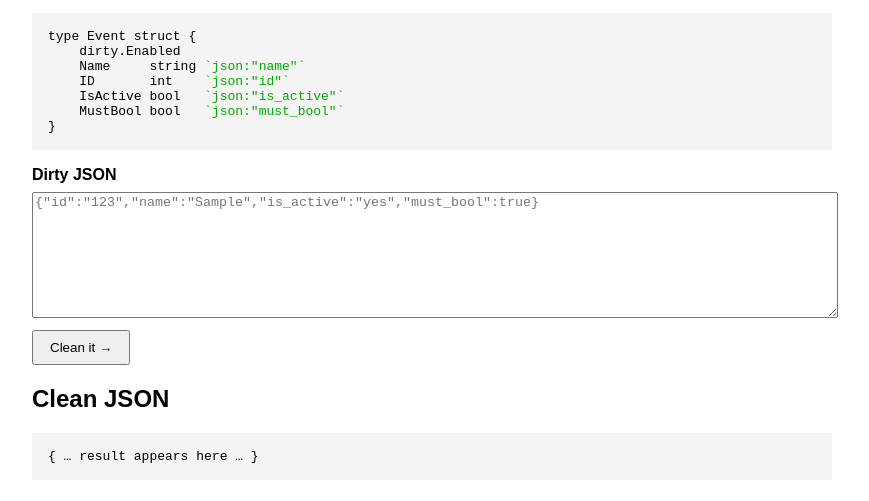
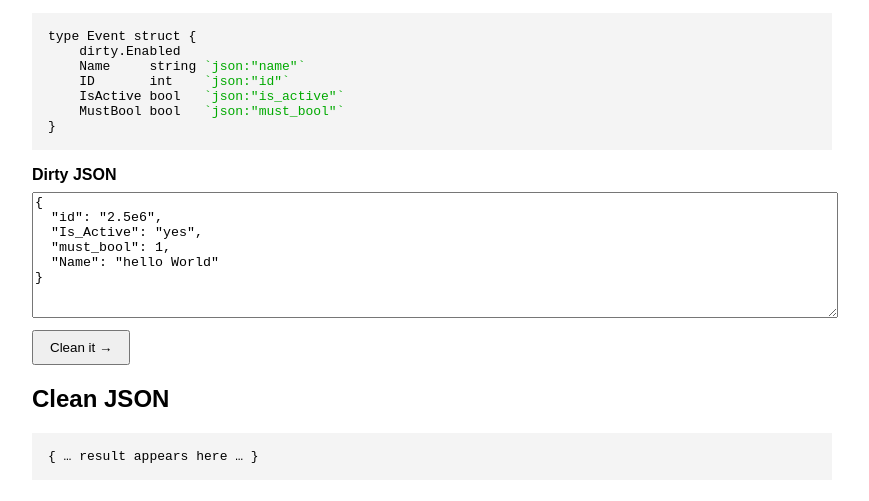
Before and after one commit to d3rty/json, a plain HTML site: page demo/index.html in a window 1280 px wide. Shown: the part 111-612 px from the top of the page, without its empty margins (208-1077 px from the left). Drawn offline with nearby package versions, Linux system fonts and the light colour scheme; no server answers.

Commit message:
update initial demo

```diff
--- a/demo/index.html
+++ b/demo/index.html
@@ -36,7 +36,12 @@
       onsubmit="return false;">
     <label>
         <strong>Dirty JSON</strong><br>
-        <textarea name="json" rows="8" placeholder='{"id":"123","name":"Sample","is_active":"yes","must_bool":true}'></textarea>
+        <textarea name="json" rows="8">{
+  "id": "2.5e6",
+  "Is_Active": "yes",
+  "must_bool": 1,
+  "Name": "hello World"
+}</textarea>
     </label>
     <button type="submit">Clean it →</button>
 </form>
```
